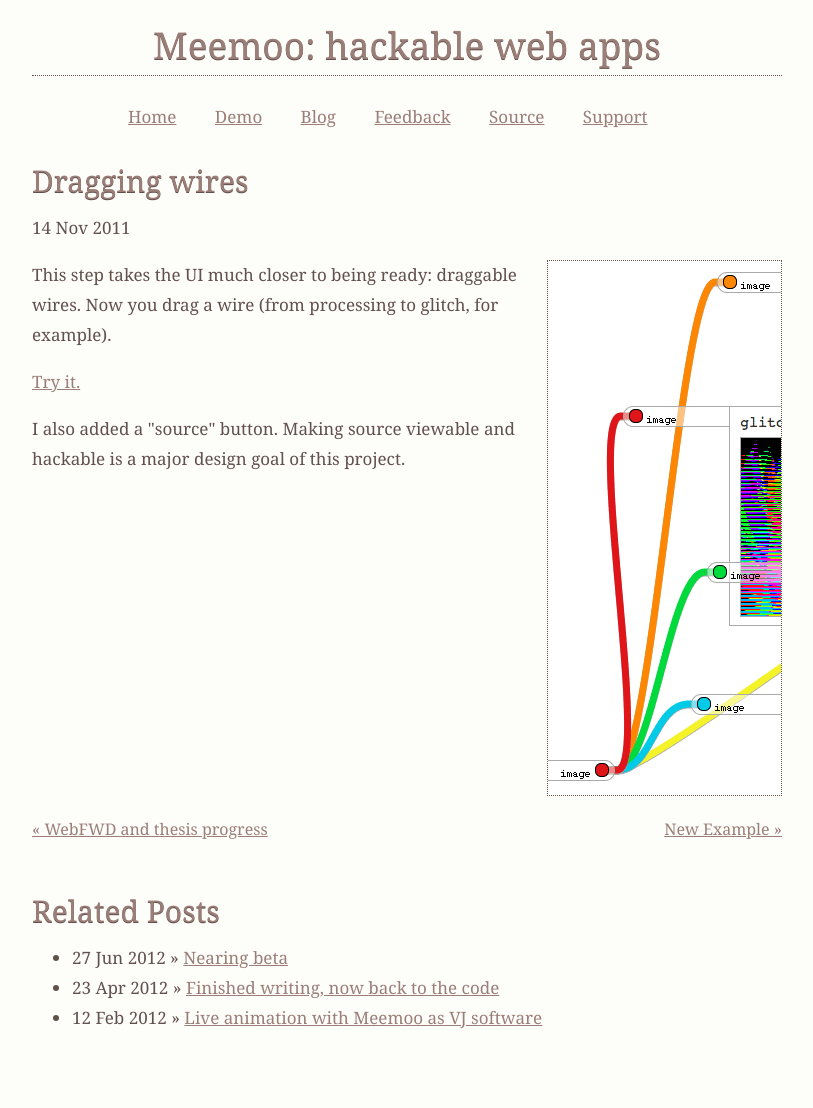
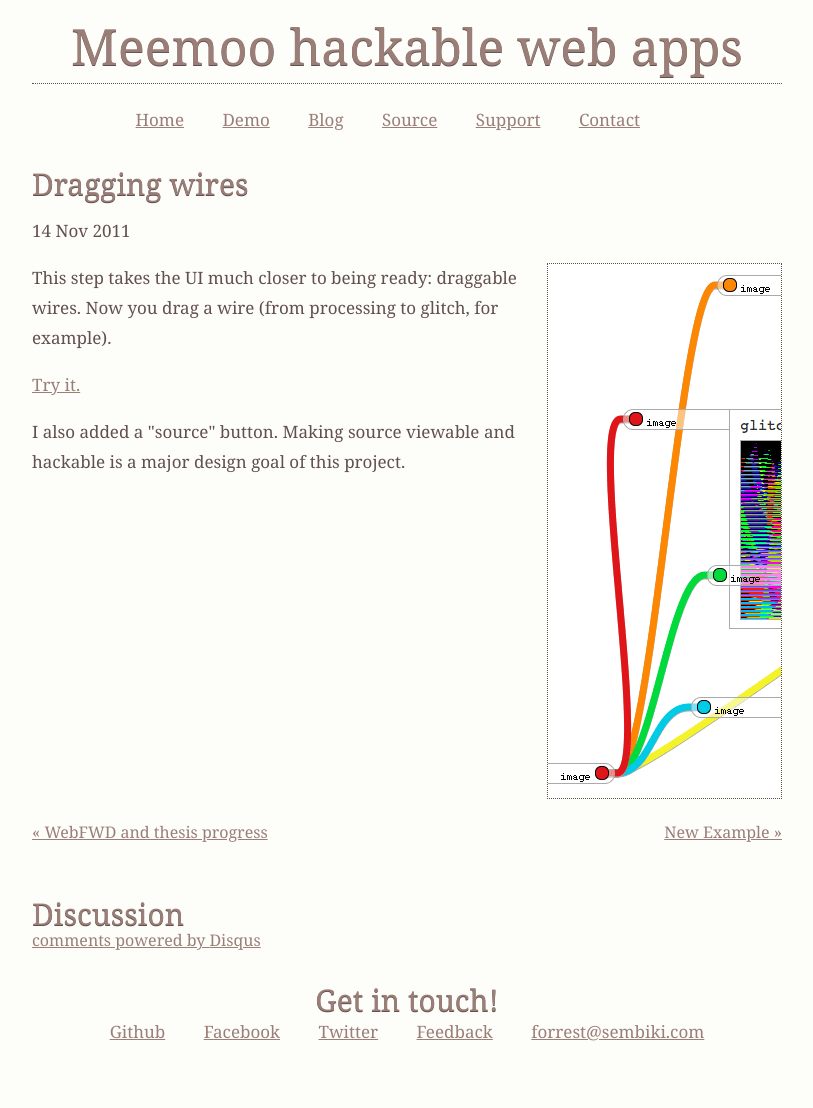
Before and after one commit to meemoo/meemoo.github.io, a Jekyll site: the page built from _posts/2011-11-14-dragging-wires.html, in a window 1280 px wide. Shown: the whole page, without its empty margins (233-1046 px from the left). Built offline with Jekyll 4.4.1, drawn with Linux system fonts in a browser that asks for light colours; Markdown is read by kramdown in place of the engine named in the settings; comment, search, counter and statistics services are not loaded; after the commit the page ends 1072 px from its top, so only the background shows below that.

Commit message:
get in touch and disqus comments

```diff
--- a/_layouts/default.html
+++ b/_layouts/default.html
@@ -25,16 +25,16 @@
 
   <header>
     <h1>
-      Meemoo: hackable web apps
+      Meemoo hackable web apps
     </h1>
     <nav>
       <ul>
         <li><a href="/">Home</a></li>
         <li><a href="/iframework/">Demo</a></li>
         <li><a href="/blog/">Blog</a></li>
-        <li><a href="http://getsatisfaction.com/sembiki">Feedback</a></li>
         <li><a href="https://github.com/meemoo">Source</a></li>
         <li><a href="/#support">Support</a></li>
+        <li><a href="#contact">Contact</a></li>
         <li>
           <a class="FlattrButton" style="display:none;" rev="flattr;button:compact;" href="http://meemoo.org/"></a>
           <noscript>
@@ -45,11 +45,20 @@
     </nav>
   </header>
 
-
-
   <div class="page clear">
     {{ content }}
   </div>
+
+  <footer>
+    <h2><a id="contact"></a>Get in touch!</h2>
+    <ul>
+      <li><a href="https://github.com/meemoo">Github</a></li>
+      <li><a href="https://www.facebook.com/meemooapp">Facebook</a></li>
+      <li><a href="https://twitter.com/forresto">Twitter</a></li>
+      <li><a href="https://getsatisfaction.com/sembiki">Feedback</a></li>
+      <li id="writeme"></li>
+    <ul>
+  </footer>
 
 
 
@@ -67,21 +76,16 @@
 
 
 <script type="text/javascript">
-  var is_ssl = ("https:" == document.location.protocol);
-  var asset_host = is_ssl ? "https://s3.amazonaws.com/getsatisfaction.com/" : "http://s3.amazonaws.com/getsatisfaction.com/";
-  document.write(unescape("%3Cscript src='" + asset_host + "javascripts/feedback-v2.js' type='text/javascript'%3E%3C/script%3E"));
-</script>
-
-<script type="text/javascript">
-  var feedback_widget_options = {};
-
-  feedback_widget_options.display = "overlay";
-  feedback_widget_options.company = "sembiki";
-  feedback_widget_options.placement = "left";
-  feedback_widget_options.color = "#222";
-  feedback_widget_options.style = "idea";
-
-  var feedback_widget = new GSFN.feedback_widget(feedback_widget_options);
+  (function() {
+    var s = "=b!isfg>#nbjmup;gpssftuAtfncjlj/dpn@tvckfdu>tjuf&31jorvjsz#?gpssftuAtfncjlj/dpn=0b?";
+    var link = "";
+    for (i=0; i<s.length; i++) {
+      link += String.fromCharCode(s.charCodeAt(i)-1);
+    }
+    console.log(link);
+    link = link.replace("site%20inquiry", "Meemoo");
+    document.getElementById('writeme').innerHTML = link;
+  })();
 </script>
 
 </body>
--- a/_layouts/post.html
+++ b/_layouts/post.html
@@ -3,7 +3,7 @@ layout: default
 ---
 
 <div class="post clear">
-  <h1>{{ page.title }}</h1>
+  <h1><a href="{{ page.url }}" style="text-decoration:none;">{{ page.title }}</a></h1>
   <p>{{ page.date | date_to_string }}</p>
   {{ content }}
 </div>
@@ -25,11 +25,21 @@ layout: default
   <div class="clear">&nbsp;</div>
 </div>
 
-<div id="related clear">
-  <h2>Related Posts</h2>
-  <ul class="posts">
-    {% for post in site.related_posts limit:3 %}
-      <li><span>{{ post.date | date_to_string }}</span> &raquo; <a href="{{ post.url }}">{{ post.title }}</a></li>
-    {% endfor %}
-  </ul>
-</div>
+<h2>Discussion</h2>
+<div id="disqus_thread"></div>
+<script type="text/javascript">
+  /* * * CONFIGURATION VARIABLES: EDIT BEFORE PASTING INTO YOUR WEBPAGE * * */
+  var disqus_shortname = 'meemooapp';
+  var disqus_identifier = '{{ page.url }}';
+  var disqus_url = 'http://meemoo.org{{ page.url }}';
+  var disqus_title = '{{ page.title }}';
+
+  /* * * DON'T EDIT BELOW THIS LINE * * */
+  (function() {
+    var dsq = document.createElement('script'); dsq.type = 'text/javascript'; dsq.async = true;
+    dsq.src = 'http://' + disqus_shortname + '.disqus.com/embed.js';
+    (document.getElementsByTagName('head')[0] || document.getElementsByTagName('body')[0]).appendChild(dsq);
+  })();
+</script>
+<noscript>Please enable JavaScript to view the <a href="http://disqus.com/?ref_noscript">comments powered by Disqus.</a></noscript>
+<a href="http://disqus.com" class="dsq-brlink">comments powered by <span class="logo-disqus">Disqus</span></a>
--- a/css/meemoo.css
+++ b/css/meemoo.css
@@ -1,6 +1,6 @@
 body {
   max-width: 750px;
-  margin: 0 auto 75px;
+  margin: 0 auto 25px;
   font-family: Georgia, 'Times New Roman', serif;
   color: #62504c;
   background-color: #FDFDFA;
@@ -18,8 +18,9 @@ h1 {
   border-bottom: #62504c 1px dotted;
   text-align: center;
   font-weight: 100;
-  font-size: 37px;
-  line-height: 40px;
+  font-size: 50px;
+  line-height: 53px;
+  margin: 20px 0;
 }
 .post h1,
 h2 {
@@ -42,14 +43,17 @@ p, ol, ul {
   font-size: 17px;
   line-height: 30px;
 }
+footer, footer h2,
 nav {
   text-align: center;
 }
+  footer ul,
   nav ul {
     list-style-type: none;
     margin: 0;
     padding: 0;
   }
+    footer ul li,
     nav ul li {
       font-size: 17px;
       display: inline-block;
```
Lines whose indentation alone changed are shown as unchanged.
